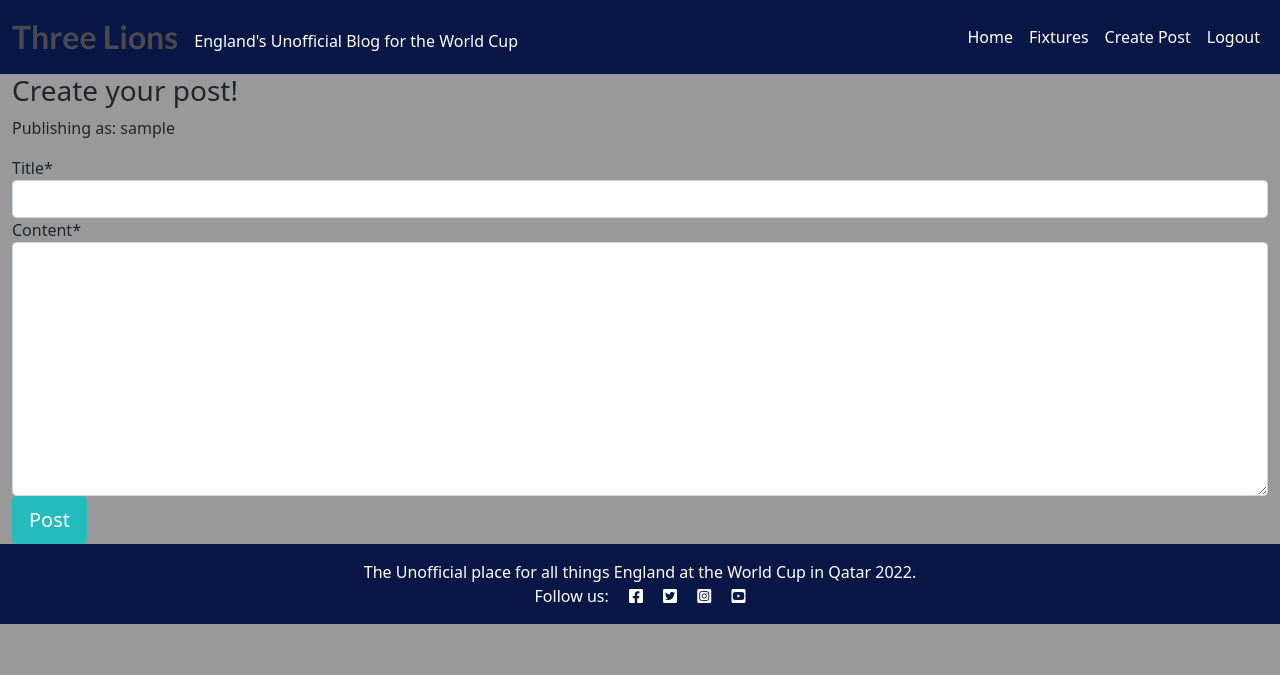
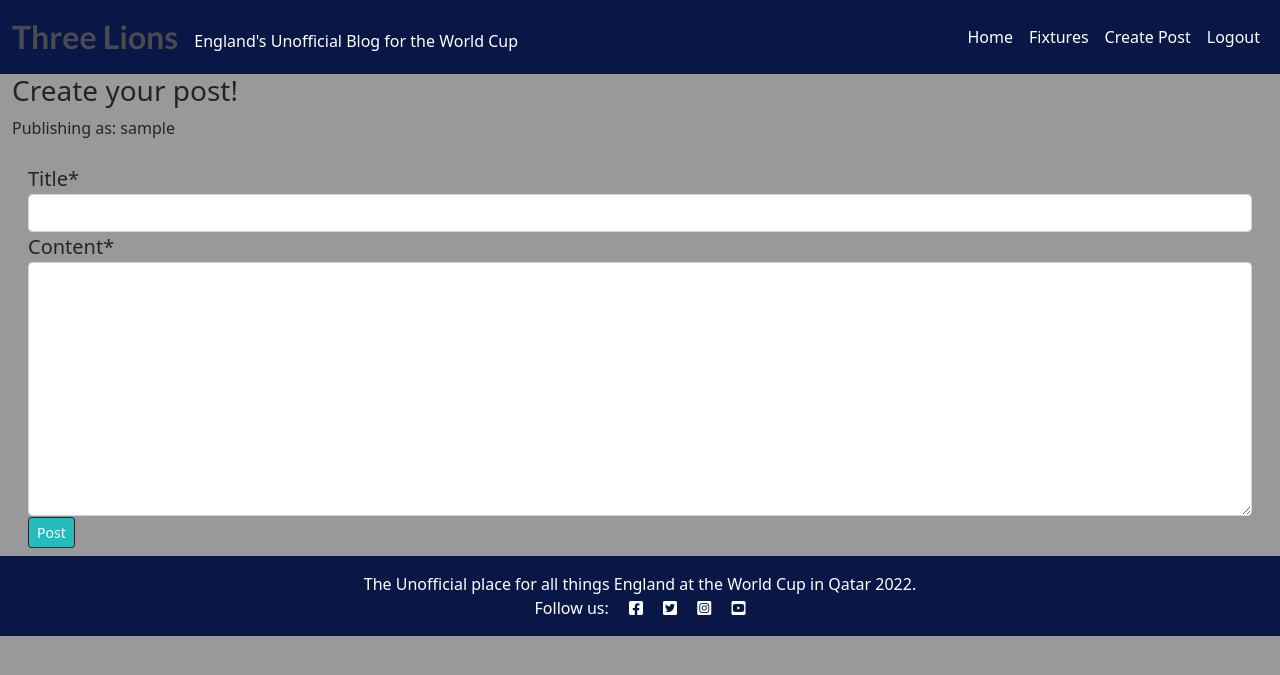
Before and after one commit to rajdavies/pp4-three-lions, a Django app: page /create_post in a window 1280 px wide. Shown: the top 675 px of the page. Run offline with Django 3.2, Linux system fonts and the light colour scheme; the visitor is signed in with stand-in values (Sample User, id 1); some libraries are stand-ins or nearby versions.

Commit message:
Add styling to form in create_post.html

```diff
--- a/templates/create_post.html
+++ b/templates/create_post.html
@@ -12,10 +12,10 @@
     {% if user.is_authenticated %}
     <h3 class="title">Create your post!</h3>
     <p>Publishing as: {{ user.username }}</p>
-    <form method="POST" action="{% url 'create_post' %}">
+    <form method="POST" class="form-control-lg text-dark" action="{% url 'create_post' %}">
         {{ form | crispy }}
         {% csrf_token %}
-        <button type="submit" class="btn btn-signup btn-lg">Post</button>
+        <button type="submit" class="btn btn-signup btn-sm btn btn-outline-dark">Post</button>
     </form>
     {% endif %}
     {% endif %}
```
